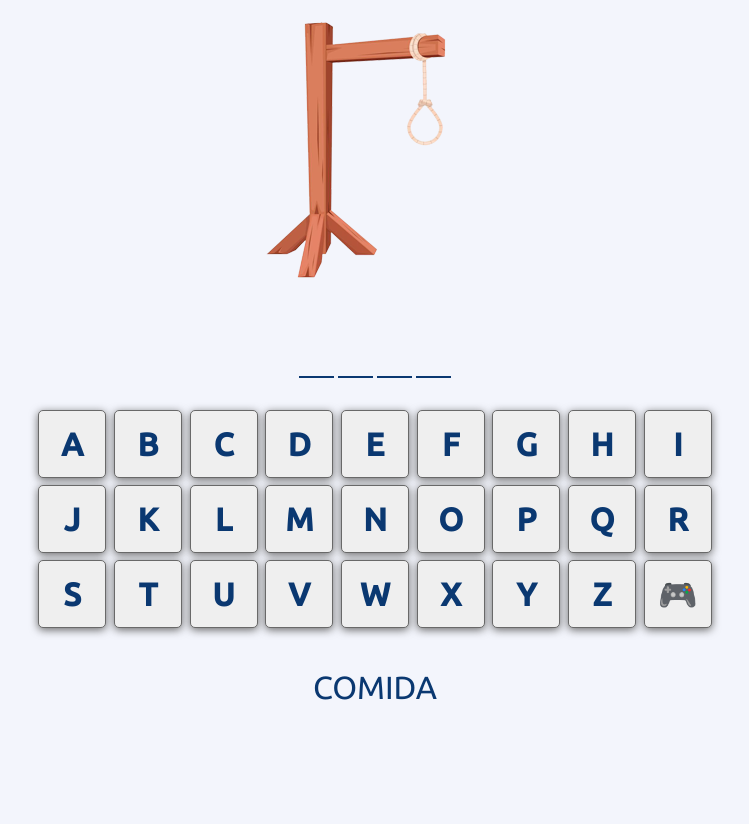
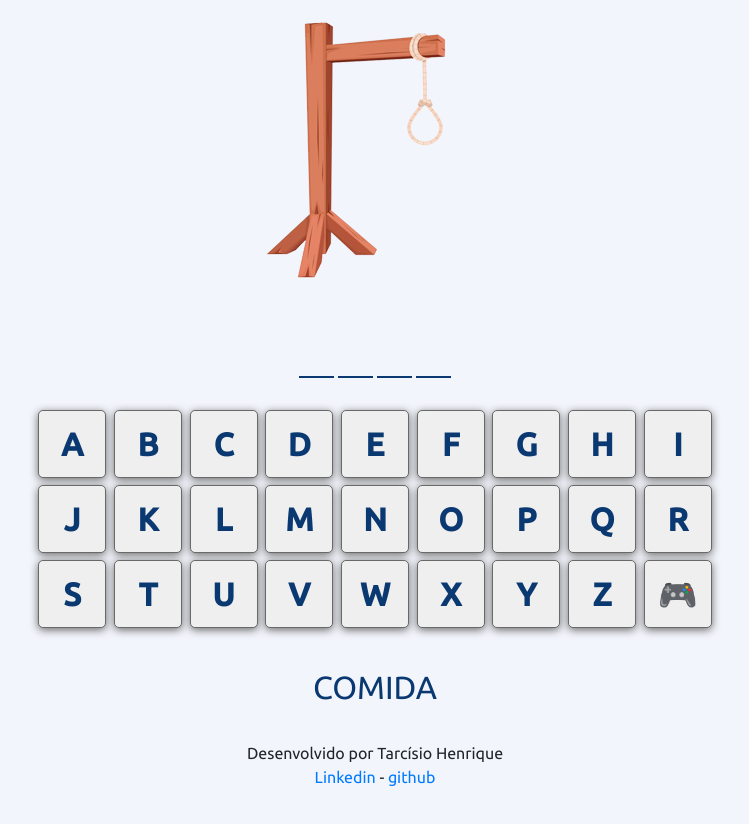
Before and after one commit to Ciso-Barros/jogo-da-forca-js, a plain HTML site: page index.html in a window 1280 px wide. Shown: the top 824 px of the page, without its empty margins (265-1014 px from the left). Drawn offline with nearby package versions, Linux system fonts and the light colour scheme.

Commit message:
Add Footer

```diff
--- a/CSS/gallows.css
+++ b/CSS/gallows.css
@@ -77,6 +77,12 @@ body {
     margin-top: 30px;
 }
 
+.linksFooter{
+    margin-top: 30px;
+    font-family: 'Ubuntu', sans-serif;
+    text-align: center;
+}
+
 @media (min-width: 321px){
 
     .keyboard button{
--- a/index.html
+++ b/index.html
@@ -78,7 +78,9 @@
             </div>
             </div>
         </div>
-
+        <footer>
+            <p class="linksFooter">Desenvolvido por Tarcísio Henrique<br><span class="linksFooter"><a href="https://www.linkedin.com/in/tarcisio-henrique-99704612b/">Linkedin</a> - </span><span class="linksFooter"><a href="https://github.com/Ciso-Barros">github</a></span>
+        </footer>
 <!-- fim modal -->
     </div>
     <script src="JS/gallows.js"></script>
```
